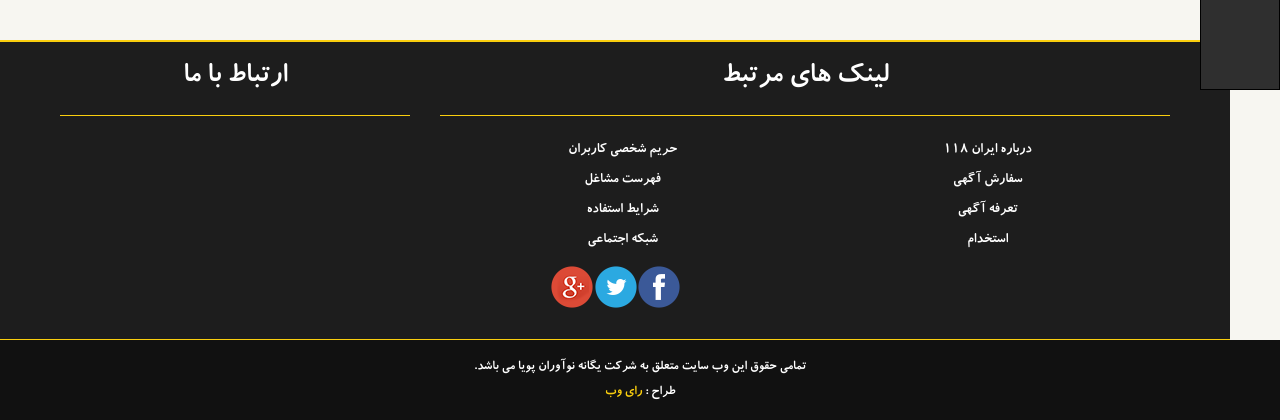
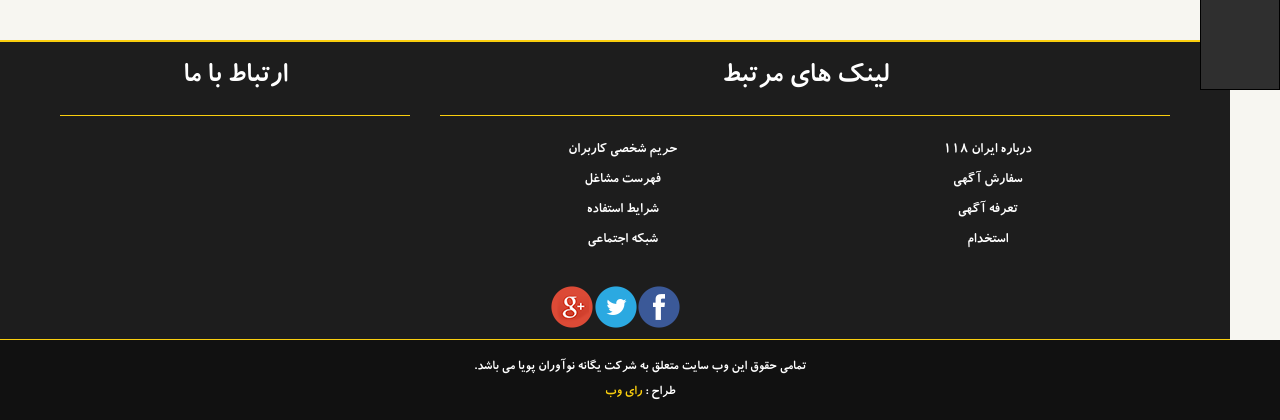
Before and after one commit to mehrdad-parsa68/iranm118, a PHP site: page / in a window 1280 px wide. Shown: the part 710-1130 px from the top of the page. Run offline with PHP 8.4, Linux system fonts and the light colour scheme.

Commit message:
social fixed

```diff
--- a/css/custom.css
+++ b/css/custom.css
@@ -106,3 +106,7 @@ footer hr {
 	color:#FACE0E;
 	text-decoration:none;
 	}
+.social {
+	margin-bottom:0 !important;
+	margin-top:20px;
+	}
```
